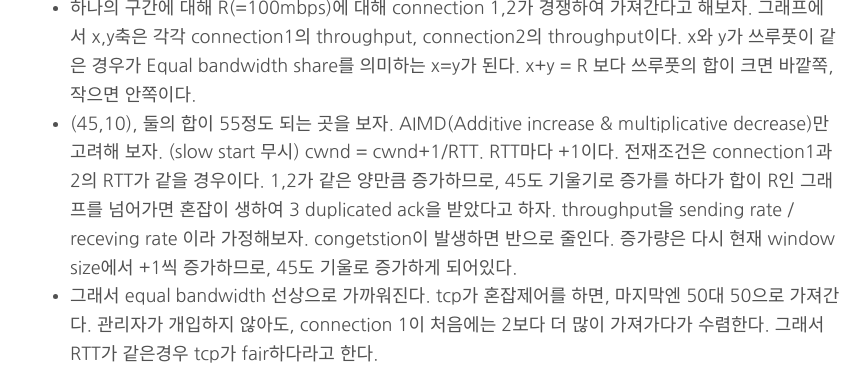
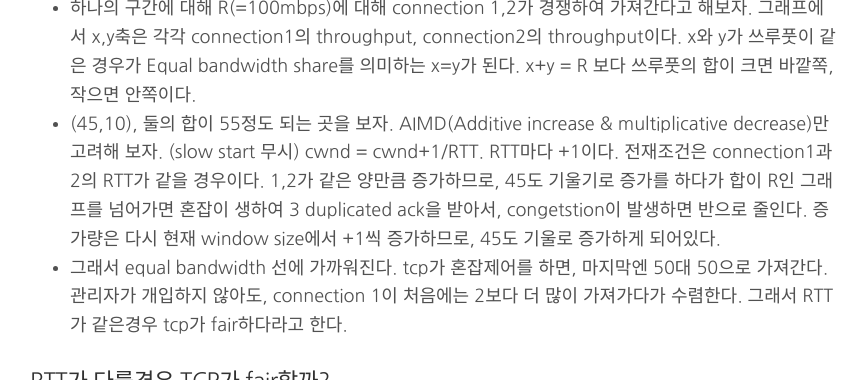
Before and after one commit to changhyeonnam/changhyeonnam.github.io, a Jekyll site: the page built from _posts/2021/2021-12-06-network_congestion.md, in a window 1280 px wide and 900 px high, scrolled down 1485 px, cut to the strip 145-525 px from the top of the window. Shown: the whole strip, without its empty margins (205-1073 px from the left). Built offline with Jekyll 4.4.1, drawn with Linux system fonts in a browser that asks for light colours; nearby versions of some CDN libraries; formulas are drawn with MathJax 3; comment, search, counter and statistics services are not loaded.

Commit message:
Update 2021-12-06-network_congestion.md

```diff
--- a/_posts/2021/2021-12-06-network_congestion.md
+++ b/_posts/2021/2021-12-06-network_congestion.md
@@ -26,8 +26,8 @@ RTT는 실제로는 1초 단위는 아니다. congestion window size(=cwnd)는
 ![Untitled](/images/2021/network/ch15/u2.png)
 
 - 하나의 구간에 대해 R(=100mbps)에 대해 connection 1,2가 경쟁하여 가져간다고 해보자. 그래프에서 x,y축은 각각 connection1의 throughput, connection2의 throughput이다. x와 y가 쓰루풋이 같은 경우가 Equal bandwidth share를 의미하는 x=y가 된다. x+y = R 보다 쓰루풋의 합이 크면 바깥쪽, 작으면 안쪽이다.
-- (45,10), 둘의 합이 55정도 되는 곳을 보자. AIMD(Additive increase & multiplicative decrease)만 고려해 보자. (slow start 무시) cwnd = cwnd+1/RTT. RTT마다 +1이다. 전재조건은 connection1과 2의 RTT가 같을 경우이다. 1,2가 같은 양만큼 증가하므로, 45도 기울기로 증가를 하다가 합이 R인 그래프를 넘어가면 혼잡이 생하여 3 duplicated ack을 받았다고 하자. throughput을 sending rate / receving rate 이라 가정해보자. congetstion이 발생하면 반으로 줄인다. 증가량은 다시 현재 window size에서 +1씩 증가하므로, 45도 기울로 증가하게 되어있다.
-- 그래서 equal bandwidth 선상으로 가까워진다. tcp가 혼잡제어를 하면, 마지막엔 50대 50으로 가져간다. 관리자가 개입하지 않아도, connection 1이 처음에는 2보다 더 많이 가져가다가 수렴한다. 그래서 RTT가 같은경우 tcp가 fair하다라고 한다.
+- (45,10), 둘의 합이 55정도 되는 곳을 보자. AIMD(Additive increase & multiplicative decrease)만 고려해 보자. (slow start 무시) cwnd = cwnd+1/RTT. RTT마다 +1이다. 전재조건은 connection1과 2의 RTT가 같을 경우이다. 1,2가 같은 양만큼 증가하므로, 45도 기울기로 증가를 하다가 합이 R인 그래프를 넘어가면 혼잡이 생하여 3 duplicated ack을 받아서, congetstion이 발생하면 반으로 줄인다. 증가량은 다시 현재 window size에서 +1씩 증가하므로, 45도 기울로 증가하게 되어있다.
+- 그래서 equal bandwidth 선에 가까워진다. tcp가 혼잡제어를 하면, 마지막엔 50대 50으로 가져간다. 관리자가 개입하지 않아도, connection 1이 처음에는 2보다 더 많이 가져가다가 수렴한다. 그래서 RTT가 같은경우 tcp가 fair하다라고 한다.
 
 ### RTT가 다를경우 TCP가 fair할까?
 
```
